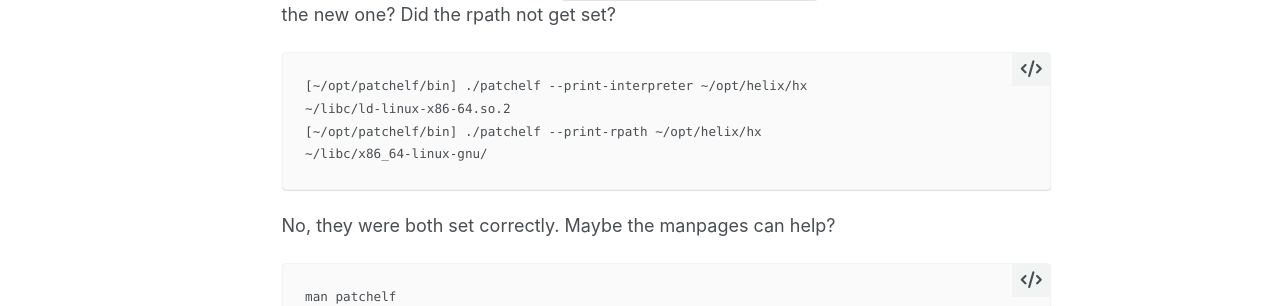
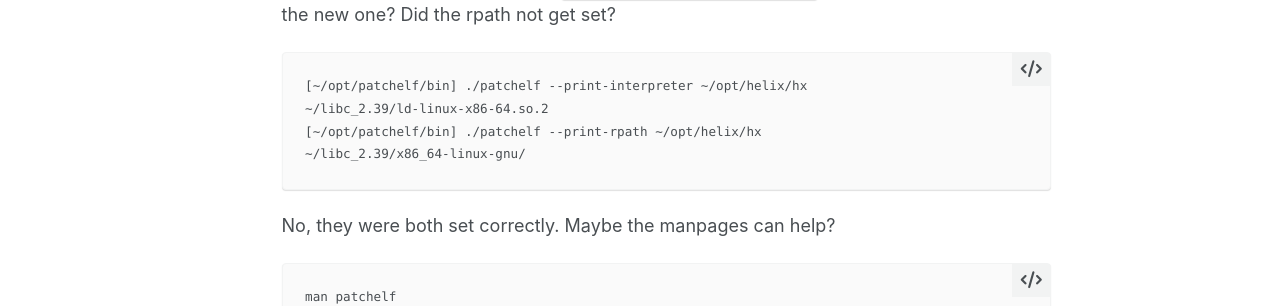
Before and after one commit to markmurphydev/markmurphydev.github.io, a Jekyll site: the page built from _posts/2024-08-01-old-libc.md, in a window 1280 px wide and 900 px high, scrolled down 2997 px. Shown: the part 182-488 px from the top of the window. Built offline with Jekyll 4.4.1, drawn with Linux system fonts in a browser that asks for light colours; some of the changed text lies outside the part shown.

Commit message:
libc_2.39

````diff
--- a/_posts/2024-08-01-old-libc.md
+++ b/_posts/2024-08-01-old-libc.md
@@ -78,7 +78,7 @@ We can set the shared library locations with the `LD_PRELOAD` environment variab
 Unfortunately, that won't work for the loader, but we can call the loader directly, and pass the Helix program to it.
 
 ```
-[~/opt/helix] LD_PRELOAD="$HOME/libc/x86_64-linux-gnu/libc.so.6 $HOME/libc/x86_64-linux-gnu/libm.so.6" ~/libc/ld-linux-x86-64.so.2 ./hx
+[~/opt/helix] LD_PRELOAD="$HOME/libc/x86_64-linux-gnu/libc.so.6 $HOME/libc/x86_64-linux-gnu/libm.so.6" ~/libc_2.39/ld-linux-x86-64.so.2 ./hx
 ```
 
 This works, but it would be nice to be able to run `./hx` normally.
@@ -125,9 +125,9 @@ Did the rpath not get set?
 
 ```
 [~/opt/patchelf/bin] ./patchelf --print-interpreter ~/opt/helix/hx
-~/libc/ld-linux-x86-64.so.2
+~/libc_2.39/ld-linux-x86-64.so.2
 [~/opt/patchelf/bin] ./patchelf --print-rpath ~/opt/helix/hx
-~/libc/x86_64-linux-gnu/
+~/libc_2.39/x86_64-linux-gnu/
 ```
 
 No, they were both set correctly. Maybe the manpages can help?
````
